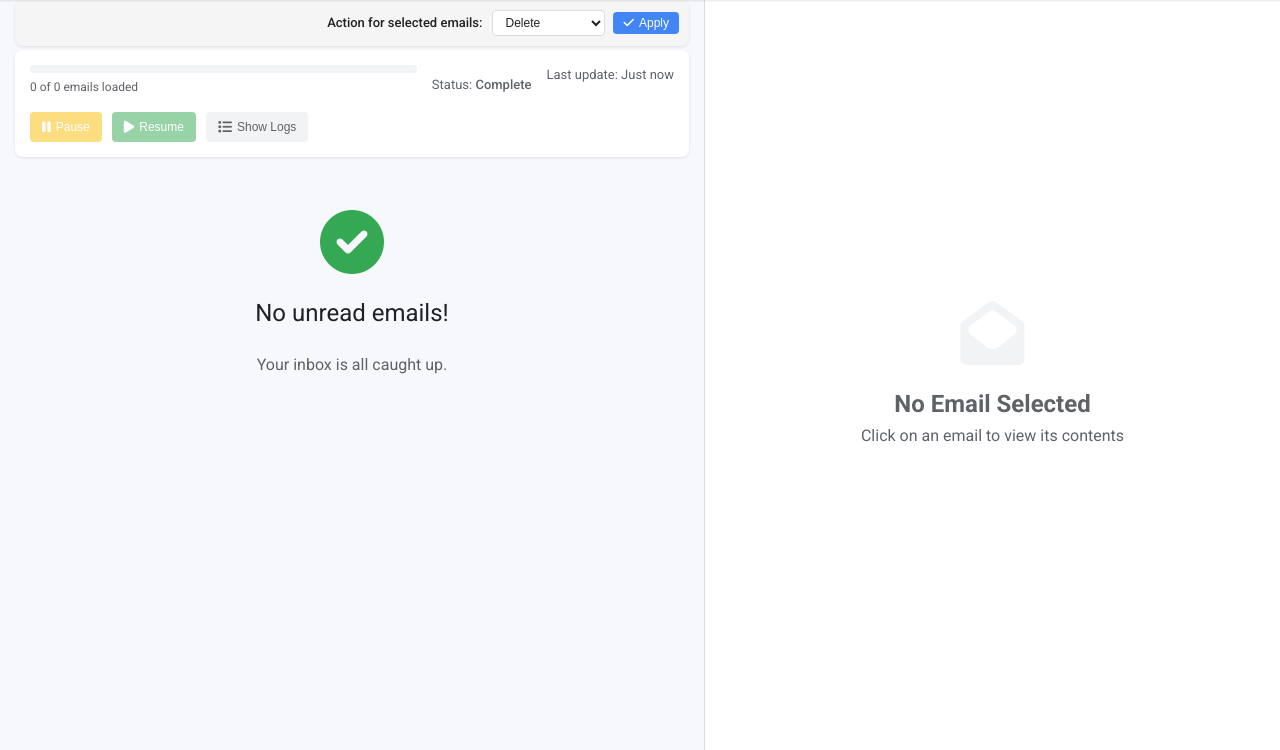
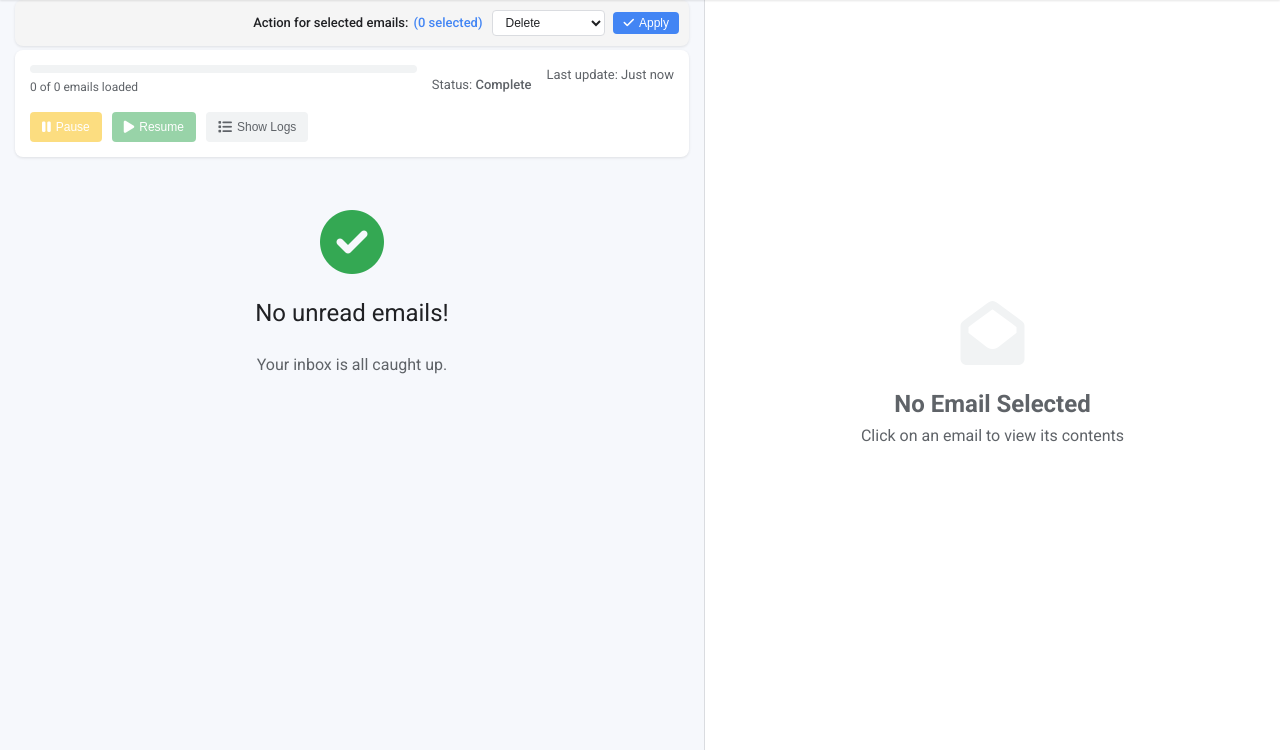
Before and after one commit to tanmaybinaykiya/gmail-organizer, a Flask app: template templates/index.html in a window 1280 px wide. Shown: the part 50-800 px from the top of the page. Run offline with Flask 3, Linux system fonts and the light colour scheme; the template is opened without the code that fills it, so the values that code supplies are empty.

Commit message:
Add selected email count to action bar (Claude 3.7 Sonnet)

```diff
--- a/static/css/styles.css
+++ b/static/css/styles.css
@@ -476,6 +476,13 @@ button:hover {
     font-weight: 500;
 }
 
+.selected-count {
+    font-size: 13px;
+    color: var(--primary);
+    font-weight: 500;
+    margin-left: 5px;
+}
+
 .action-controls {
     display: flex;
     align-items: center;
--- a/static/js/main.js
+++ b/static/js/main.js
@@ -10,6 +10,25 @@ document.addEventListener('DOMContentLoaded', function() {
     let updateInterval = null;
     let initialLoadComplete = false;
     let isPaused = false;
+    let selectedEmailCount = 0; // Track number of selected emails
+
+    // Function to update selected email count
+    function updateSelectedCount() {
+        const checkedEmails = document.querySelectorAll('.email-checkbox:checked');
+        selectedEmailCount = checkedEmails.length;
+
+        // Update the count display
+        const selectedCountEl = document.getElementById('selected-count');
+        if (selectedCountEl) {
+            selectedCountEl.textContent = `(${selectedEmailCount} selected)`;
+        }
+
+        // Enable/disable the apply button
+        const applyBtn = document.getElementById('apply-action-btn');
+        if (applyBtn) {
+            applyBtn.disabled = selectedEmailCount === 0;
+        }
+    }
 
     // Setup collapsible domain sections
     function setupCollapsibleDomains() {
@@ -472,6 +491,9 @@ document.addEventListener('DOMContentLoaded', function() {
                     const checkbox = emailItem.querySelector('.email-checkbox');
                     checkbox.addEventListener('change', function() {
                         updateDomainCheckbox(domain);
+
+                        // Update selected count when checkbox changes
+                        updateSelectedCount();
                     });
 
                     // Add to existing IDs set
@@ -633,6 +655,15 @@ document.addEventListener('DOMContentLoaded', function() {
 
                         // Add click event for preview
                         emailItem.addEventListener('click', handleEmailClick);
+
+                        // Add change event for checkbox
+                        const checkbox = emailItem.querySelector('.email-checkbox');
+                        checkbox.addEventListener('change', function() {
+                            updateDomainCheckbox(domain);
+
+                            // Update selected count when checkbox changes
+                            updateSelectedCount();
+                        });
                     }
                 }
 
@@ -735,6 +766,9 @@ document.addEventListener('DOMContentLoaded', function() {
                     emailCheckboxes.forEach(cb => {
                         cb.checked = this.checked;
                     });
+
+                    // Update selected count after changing checkboxes
+                    updateSelectedCount();
                 });
             }
         });
@@ -747,6 +781,9 @@ document.addEventListener('DOMContentLoaded', function() {
                 checkbox.addEventListener('change', function() {
                     const domainId = this.dataset.domain;
                     updateDomainCheckbox(domainId);
+
+                    // Update selected count when checkbox changes
+                    updateSelectedCount();
                 });
             }
         });
@@ -754,6 +791,9 @@ document.addEventListener('DOMContentLoaded', function() {
 
     // Initial setup of checkboxes
     setupCheckboxes();
+
+    // Initial update of selected count
+    updateSelectedCount();
 
     // Function to update domain checkbox state
     function updateDomainCheckbox(domainId) {
--- a/templates/index.html
+++ b/templates/index.html
@@ -33,7 +33,7 @@
             <form action="/action" method="post" id="email-action-form">
                 <div class="global-actions">
                     <div class="action-controls-container">
-                        <div class="action-label">Action for selected emails:</div>
+                        <div class="action-label">Action for selected emails:<span id="selected-count" class="selected-count">(0 selected)</span></div>
                         <div class="action-controls">
                             <select name="action_type" id="global-action-type">
                                 <option value="read">Mark as Read</option>
@@ -41,7 +41,7 @@
                                 <option value="archive">Archive</option>
                             </select>
 
-                            <button type="submit">
+                            <button type="submit" id="apply-action-btn" disabled>
                                 <i class="fas fa-check"></i>
                                 Apply
                             </button>
```
